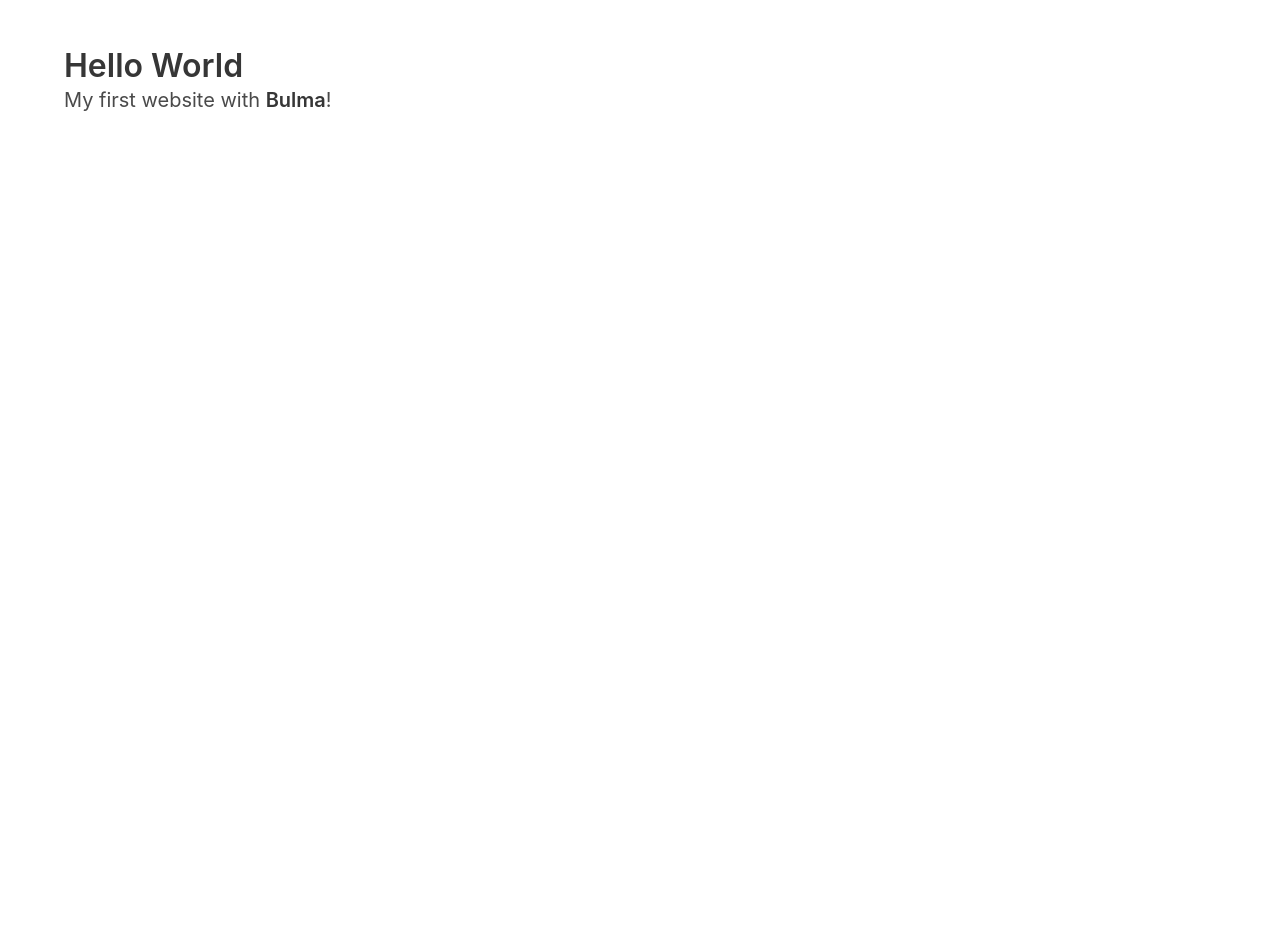
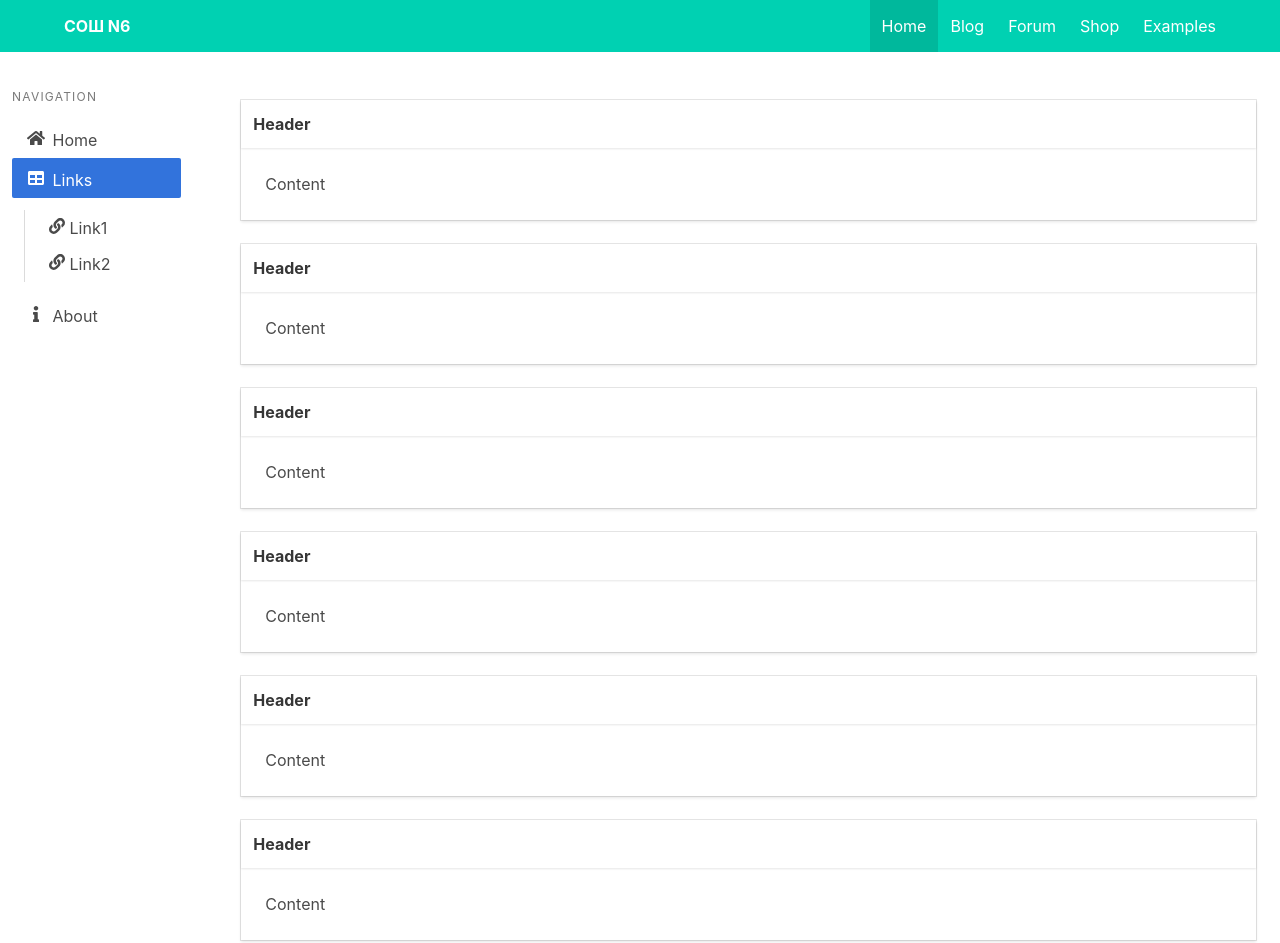
Before and after one commit to asdawesome/scholl-site, a website: page index.html in a window 1280 px wide. Shown: the top 943 px of the page. Before the commit the page ends 800 px from the top, so only its background shows below. Drawn offline with nearby package versions, Linux system fonts and the light colour scheme.

Commit message:
Template improved.
Added header,added footer.

```diff
--- /dev/null
+++ b/css.css
@@ -0,0 +1,19 @@
+html, body, #app {
+  height: 100%;
+}
+#app {
+  min-height: 100%;
+  //display: flex;
+  //flex-direction: column;
+}
+.main-content {
+  //flex: 1;
+}
+.footer {
+  margin-top: -12px;
+}
+@media screen and (max-width: 768px) {
+  #menu-toggle:checked + .nav-menu {
+    display: block;
+  }
+}
--- a/index.html
+++ b/index.html
@@ -8,15 +8,148 @@
     <script defer src="https://use.fontawesome.com/releases/v5.1.0/js/all.js"></script>
   </head>
   <body>
-  <section class="section">
+    <nav class="navbar is-primary">
+      <div class="container">
+        <div class="navbar-brand">
+          <a class="navbar-item" href="#" style="font-weight:bold;">
+          СОШ N6
+          </a>
+          <span class="navbar-burger burger" data-target="navMenu">
+            <span></span>
+            <span></span>
+            <span></span>
+          </span>
+        </div>
+        <div id="navMenu" class="navbar-menu">
+          <div class="navbar-end">
+            <a href="#" class="navbar-item is-active">Home</a>
+            <a href="#" class="navbar-item">Blog</a>
+            <a href="#" class="navbar-item">Forum</a>
+            <a href="#" class="navbar-item">Shop</a>
+            <a href="#" class="navbar-item">Examples</a>
+          </div>
+        </div>
+      </div>
+    </nav>
+    <div id="app">
+  <nav class="nav has-shadow">
     <div class="container">
-      <h1 class="title">
-        Hello World
-      </h1>
-      <p class="subtitle">
-        My first website with <strong>Bulma</strong>!
-      </p>
+      <div class="nav-left">
+      </div>
+      <label for="menu-toggle" class="nav-toggle">
+        <span></span>
+        <span></span>
+        <span></span>
+      </label>
+      <input type="checkbox" id="menu-toggle" class="is-hidden"/>
+      <div class="nav-right nav-menu">
+        <a class="nav-item is-tab is-hidden-tablet">
+          <span class="icon"><i class="fa fa-home"></i></span> Home
+        </a>
+        <a class="nav-item is-tab is-hidden-tablet">
+          <span class="icon"><i class="fa fa-table"></i></span> Links
+        </a>
+        <a class="nav-item is-tab is-hidden-tablet">
+          <span class="icon"><i class="fa fa-info"></i></span> About
+        </a>
+      </div>
+    </div>
+  </nav>
+
+  <section class="main-content columns is-fullheight">
+
+    <aside class="column is-2 is-narrow-mobile is-fullheight section is-hidden-mobile">
+      <p class="menu-label is-hidden-touch">Navigation</p>
+      <ul class="menu-list">
+        <li>
+          <a href="#" class="">
+            <span class="icon"><i class="fa fa-home"></i></span> Home
+          </a>
+        </li>
+        <li>
+          <a href="#" class="is-active">
+            <span class="icon"><i class="fa fa-table"></i></span> Links
+          </a>
+
+          <ul>
+            <li>
+              <a href="#">
+                <span class="icon is-small"><i class="fa fa-link"></i></span> Link1
+              </a>
+            </li>
+            <li>
+              <a href="#">
+                <span class="icon is-small"><i class="fa fa-link"></i></span> Link2
+              </a>
+            </li>
+          </ul>
+        </li>
+        <li>
+          <a href="#" class="">
+            <span class="icon"><i class="fa fa-info"></i></span> About
+          </a>
+        </li>
+      </ul>
+    </aside>
+
+    <div class="container column is-10">
+      <div class="section">
+
+        <div class="card">
+          <div class="card-header"><p class="card-header-title">Header</p></div>
+          <div class="card-content"><div class="content">Content</div></div>
+        </div>
+        <br />
+
+        <div class="card is-hidden1">
+          <div class="card-header"><p class="card-header-title">Header</p></div>
+          <div class="card-content"><div class="content">Content</div></div>
+        </div>
+        <br />
+
+        <div class="card is-hidden1">
+          <div class="card-header"><p class="card-header-title">Header</p></div>
+          <div class="card-content"><div class="content">Content</div></div>
+        </div>
+        <br />
+
+        <div class="card is-hidden1">
+          <div class="card-header"><p class="card-header-title">Header</p></div>
+          <div class="card-content"><div class="content">Content</div></div>
+        </div>
+        <br />
+
+        <div class="card is-hidden1">
+          <div class="card-header"><p class="card-header-title">Header</p></div>
+          <div class="card-content"><div class="content">Content</div></div>
+        </div>
+        <br />
+
+        <div class="card is-hidden1">
+          <div class="card-header"><p class="card-header-title">Header</p></div>
+          <div class="card-content"><div class="content">Content</div></div>
+        </div>
+        <br/>
+      </div>
     </div>
   </section>
+  <footer class="footer">
+  <div class="content has-text-centered">
+    <p>
+      Here will be footer.
+    </p>
+  </div>
+</footer>
+    </div>
+    <script type="text/javascript">
+      (function() {
+        var burger = document.querySelector('.burger');
+        var nav = document.querySelector('#'+burger.dataset.target);
+        burger.addEventListener('click', function(){
+          burger.classList.toggle('is-active');
+          nav.classList.toggle('is-active');
+        });
+      })();
+    </script>
   </body>
 </html>
```
